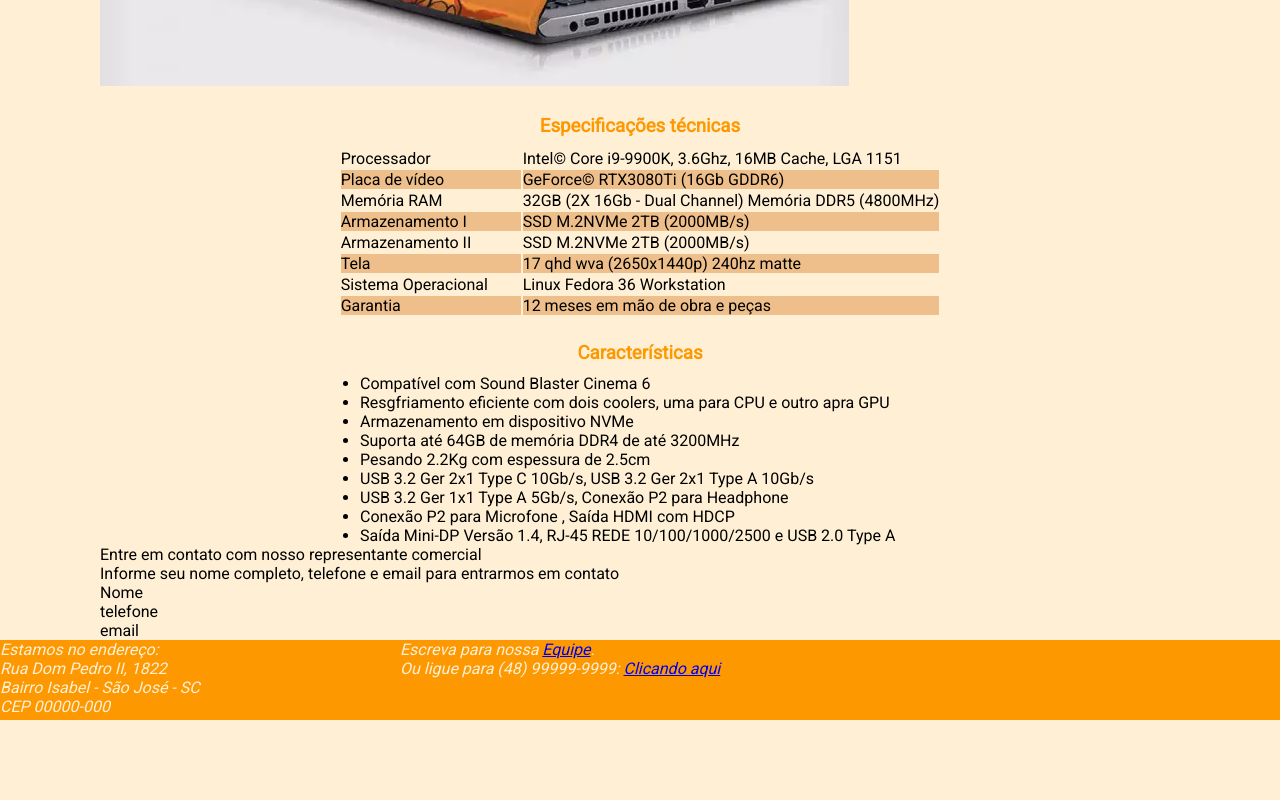
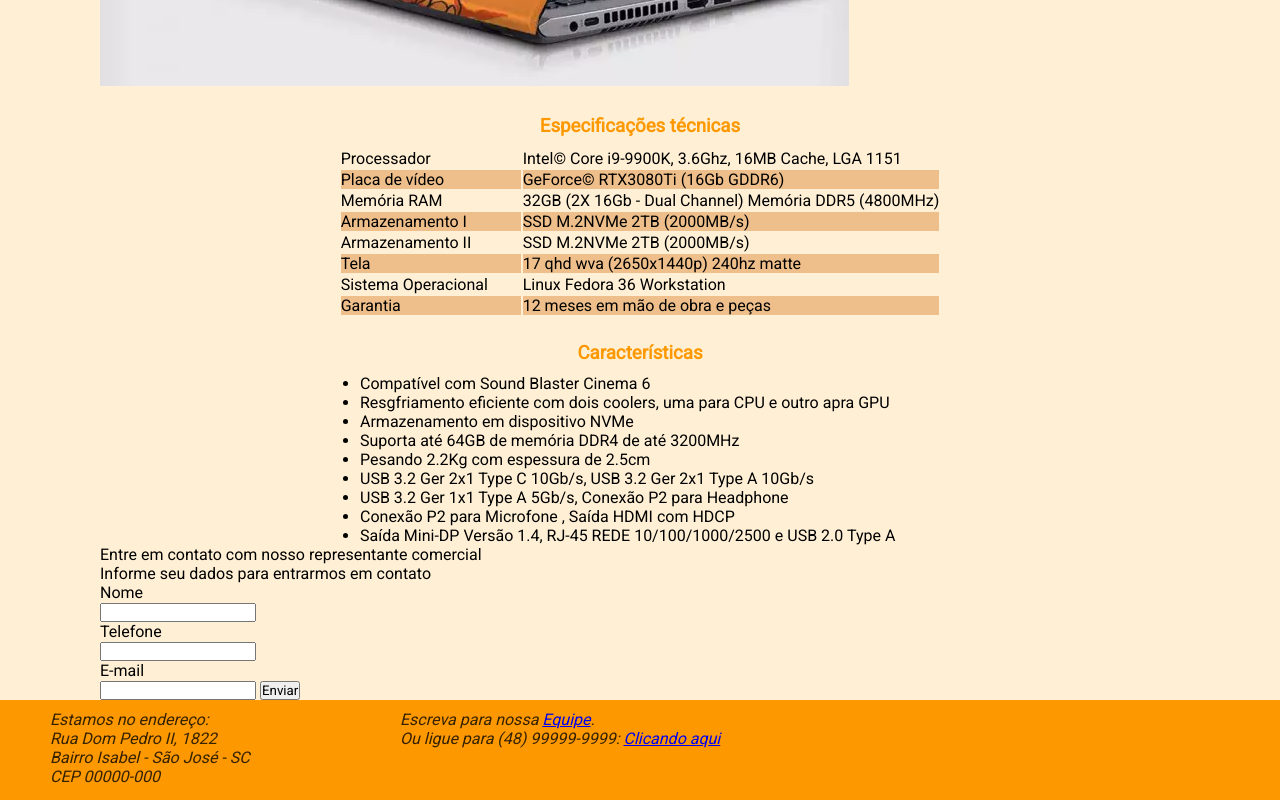
Before and after one commit to Nunesnd/orangeBook, a plain HTML site: page index.html in a window 1280 px wide. Shown: the part 576-1376 px from the top of the page. Before the commit the page ends 1296 px from the top, so only its background shows below. Drawn offline with Linux system fonts and the light colour scheme.

Commit message:
crindo formulários e capturando dados

```diff
--- a/index.css
+++ b/index.css
@@ -85,12 +85,13 @@ address{
 footer{
     background-color: rgb(253, 152, 0);
     width: 100%;
-    height: 80px;
-    color: rgb(255, 240, 213);
+    height: 100px;
+    color: rgb(53, 34, 0);
+    padding: 10px 0px 10px 50px;
 
 }
 
 .blocoRodape{
-    width: 400px;
+    width: 350px;
     float: left;
 }
--- a/index.html
+++ b/index.html
@@ -1,7 +1,7 @@
 <!DOCTYPE html>
 <html lang="pt-br">
-<head>
-    <meta charset="UTF-8">
+    <head>
+        <meta charset="UTF-8">
     <meta http-equiv="X-UA-Compatible" content="IE=edge">
     <meta name="viewport" content="width=device-width, initial-scale=1.0">
 
@@ -88,11 +88,23 @@
                 </div>
 
                 <div>
-                    <p>Entre em contato com nosso representante comercial</p>
-                    <p>Informe seu nome completo, telefone e email para entrarmos em contato</p>
-                    <p>Nome </p>
-                    <p>telefone</p>
-                    <p>email</p>
+                    <form id="form" name="formulario" action="">
+
+                        <p>Entre em contato com nosso representante comercial</p>
+                        <p>Informe seu dados para entrarmos em contato</p>
+
+                        <p>Nome </p>
+                        <input type="text" name="nome" id="nome">
+
+                        <p>Telefone</p>
+                        <input type="tel" name="fone" id="fone" >
+
+                        <p>E-mail</p>
+                        <input type="text" name="email" id="email">
+
+                        <button id="btnSave">Enviar</button>
+
+                    </form>
                 </div>
 
             </div>
@@ -116,6 +128,5 @@
         </footer>
 
     </div>
-
 </body>
 </html>
--- a/index.js
+++ b/index.js
@@ -0,0 +1,12 @@
+const btnSalvar = document.querySelector("#btnSave");
+
+btnSalvar.addEventListener("click", function(e){
+    e.preventDefault();
+    const formCad = document.querySelector("#form");
+
+    let nomeCad = formCad.nome.value;
+    let foneCad = formCad.fone.value;
+    let emailCad = formCad.email.value;
+    console.log(nomeCad, foneCad, emailCad);
+
+})
```
